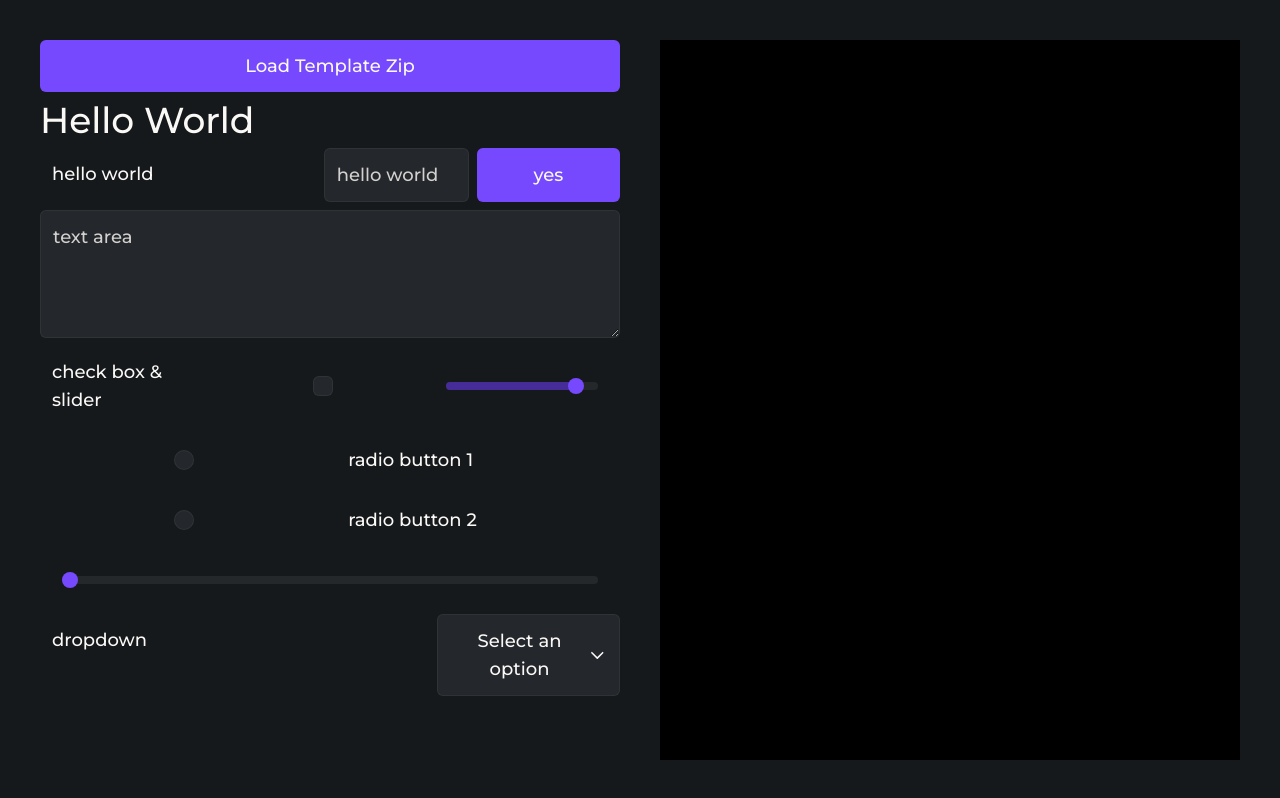
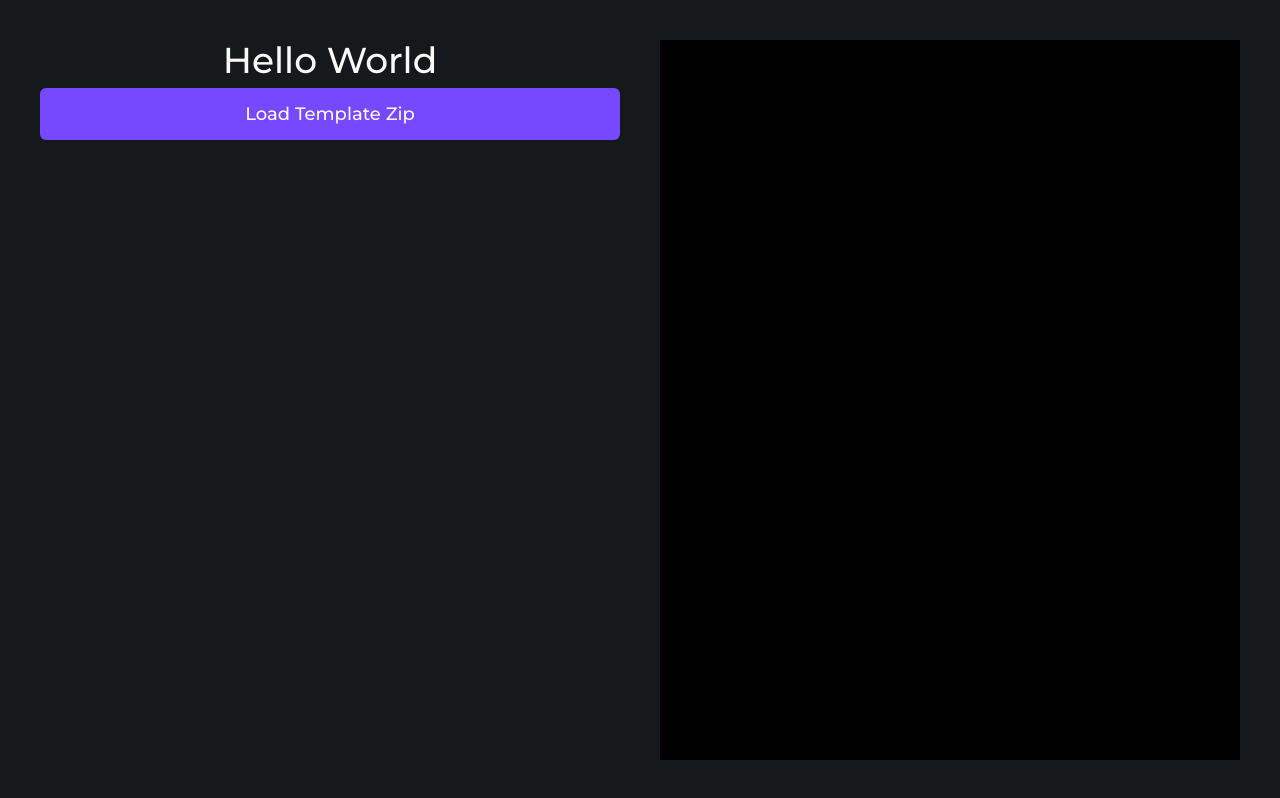
Before and after one commit to muscaa/cv-maker, a Next.js app: page / in a window 1280 px wide. Built offline with nearby package versions, Linux system fonts and the light colour scheme.

Commit message:
Components refactorization

```diff
--- a/src/app/components/Button.tsx
+++ b/src/app/components/Button.tsx
@@ -1,25 +1,23 @@
 import React from "react";
 
 export interface ButtonProps {
-    id?: string;
-    type?: "submit" | "reset" | "button";
+    text: string;
     disabled?: boolean;
-    onClick?: () => void;
-    className?: string;
-    text: string;
+    onAction?: () => void;
 }
 
 export default function Button(props: ButtonProps) {
     return (
         <button
-            id={props.id}
-            type={props.type}
-            disabled={props.disabled}
-            onClick={props.onClick}
-            className={`appearance-none outline-none w-full p-3 bg-primary disabled:bg-background-4 rounded-md
+            type="button"
+            className="
+                appearance-none outline-none p-3 bg-primary disabled:bg-background-4 rounded-md
                 transition-colors duration-200 ease-in-out hover:bg-primary-light disabled:hover:bg-background-4
                 active:bg-primary
-                ${props.className}`}
+                size-full
+            "
+            disabled={props.disabled}
+            onClick={props.onAction}
         >
             {props.text}
         </button>
--- a/src/app/components/CheckBoxButton.tsx
+++ b/src/app/components/CheckBoxButton.tsx
@@ -1,11 +1,11 @@
 export interface CheckBoxButtonProps {
     checked?: boolean;
-    onChange?: React.ChangeEventHandler<HTMLInputElement>;
+    onAction?: (checked: boolean) => void;
 }
 
 export default function CheckBoxButton(props: CheckBoxButtonProps) {
     return (
-        <div className="flex p-4 w-full justify-center items-center relative">
+        <div className="flex relative size-full">
             <input
                 type="checkbox"
                 className="
@@ -16,13 +16,14 @@ export default function CheckBoxButton(props: CheckBoxButtonProps) {
                     transition-colors duration-200 ease-in-out
                 "
                 checked={props.checked}
-                onChange={props.onChange}
+                onChange={(event) => props.onAction?.(event.target.checked)}
             />
             <div
                 className="
-                    absolute pointer-events-none
+                    absolute w-5 h-5 pointer-events-none
                     text-text-1 opacity-0 scale-0 peer-checked:opacity-100 peer-checked:scale-100
                     transition-all duration-200 ease-in-out
+                    flex justify-center items-center
                 "
             >
                 <svg
--- a/src/app/components/Dropdown.tsx
+++ b/src/app/components/Dropdown.tsx
@@ -7,7 +7,7 @@ import {
 export interface DropdownProps {
     options: string[];
     selected: number;
-    onSelect?: (option: string, index: number) => void;
+    onAction?: (option: string, index: number) => void;
 }
 
 export default function Dropdown(props: DropdownProps) {
@@ -19,7 +19,7 @@ export default function Dropdown(props: DropdownProps) {
         setCurrentValue(option);
         setIsOpen(false);
 
-        props.onSelect?.(option, index);
+        props.onAction?.(option, index);
     };
 
     useEffect(() => {
@@ -34,16 +34,16 @@ export default function Dropdown(props: DropdownProps) {
     }, []);
 
     return (
-        <div ref={ref} className="w-full relative">
+        <div ref={ref} className="relative size-full">
             <button
                 type="button"
-                onClick={() => setIsOpen(!isOpen)}
                 className="
                     appearance-none outline-none w-full p-3
                     flex items-center justify-between
                     bg-background-4 bg-opacity-25 rounded-md
                     border border-background-4 border-opacity-25
                 "
+                onClick={() => setIsOpen(!isOpen)}
             >
                 {currentValue || "Select an option"}
                 <svg
--- a/src/app/components/Empty.tsx
+++ b/src/app/components/Empty.tsx
@@ -1,5 +1,5 @@
 export default function Empty() {
     return (
-        <div className="w-full"></div>
+        <div className="size-full"></div>
     );
 }
--- a/src/app/components/InputArea.tsx
+++ b/src/app/components/InputArea.tsx
@@ -1,22 +1,19 @@
 export interface InputAreaProps {
-    id?: string;
-    name?: string;
     placeholder?: string;
-    className?: string;
-    onChange?: React.ChangeEventHandler<HTMLTextAreaElement>;
+    onAction?: (text: string) => void;
 }
 
 export default function InputArea(props: InputAreaProps) {
     return (
         <textarea
-            id={props.id}
-            name={props.name}
-            placeholder={props.placeholder}
-            className={`appearance-none outline-none min-h-32 w-full p-3 placeholder-text-2
+            className="
+                appearance-none outline-none min-h-32 p-3 placeholder-text-2
                 bg-background-4 bg-opacity-25 rounded-md
                 border border-background-4 border-opacity-25
-                ${props.className}`}
-            onChange={props.onChange}
+                size-full
+            "
+            placeholder={props.placeholder}
+            onChange={(event) => props.onAction?.(event.target.value)}
         />
     );
 }
--- a/src/app/components/InputField.tsx
+++ b/src/app/components/InputField.tsx
@@ -1,24 +1,20 @@
 export interface InputFieldProps {
-    id?: string;
-    type?: string;
-    name?: string;
     placeholder?: string;
-    className?: string;
-    onChange?: React.ChangeEventHandler<HTMLInputElement>;
+    onAction?: (text: string) => void;
 }
 
 export default function InputField(props: InputFieldProps) {
     return (
         <input
-            id={props.id}
-            type={props.type}
-            name={props.name}
-            placeholder={props.placeholder}
-            className={`appearance-none outline-none w-full p-3 placeholder-text-2
+            type="text"
+            className="
+                appearance-none outline-none p-3 placeholder-text-2
                 bg-background-4 bg-opacity-25 rounded-md
                 border border-background-4 border-opacity-25
-                ${props.className}`}
-            onChange={props.onChange}
+                size-full
+            "
+            placeholder={props.placeholder}
+            onChange={(event) => props.onAction?.(event.target.value)}
         />
     );
 }
--- a/src/app/components/Layout.tsx
+++ b/src/app/components/Layout.tsx
@@ -1,42 +1,60 @@
 export interface LayoutProps {
     children: React.ReactNode;
+    alignX?: "left" | "center" | "right";
+    alignY?: "top" | "center" | "bottom";
 }
 
-export interface FlexProps extends LayoutProps {
+const alignXs = {
+    left: "justify-start",
+    center: "justify-center",
+    right: "justify-end",
+};
+const alignYs = {
+    top: "items-start",
+    center: "items-center",
+    bottom: "items-end",
+};
 
-}
+export function Min(props: LayoutProps) {
+    const alignX = props.alignX ? alignXs[props.alignX] : "";
+    const alignY = props.alignY ? alignYs[props.alignY] : "";
 
-export function Rows(props: FlexProps) {
     return (
-        <div className="flex flex-row gap-2">
+        <div className={`flex gap-2 ${alignX} ${alignY}`}>
             {props.children}
         </div>
     );
 }
 
-export function Cols(props: FlexProps) {
+export function Max(props: LayoutProps) {
+    const alignX = props.alignX ? alignXs[props.alignX] : "";
+    const alignY = props.alignY ? alignYs[props.alignY] : "";
+
     return (
-        <div className="flex flex-col gap-2">
+        <div className={`flex size-full gap-2 ${alignX} ${alignY}`}>
             {props.children}
         </div>
     );
 }
 
-export interface GridProps extends LayoutProps {
-    rows: number;
-    cols: number;
-}
+export function Rows(props: LayoutProps) {
+    const alignX = props.alignX ? alignXs[props.alignX] : "";
+    const alignY = props.alignY ? alignYs[props.alignY] : "";
 
-export function Grid(props: GridProps) {
     return (
-        <div
-            className="grid gap-2"
-            style={{
-                gridTemplateRows: `repeat(${props.rows}, minmax(0, 1fr))`,
-                gridTemplateColumns: `repeat(${props.cols}, minmax(0, 1fr))`
-            }}
-        >
+        <div className={`flex flex-row size-full gap-2 ${alignX} ${alignY}`}>
             {props.children}
         </div>
     );
 }
+
+export function Cols(props: LayoutProps) {
+    const alignX = props.alignX ? alignXs[props.alignX] : "";
+    const alignY = props.alignY ? alignYs[props.alignY] : "";
+
+    return (
+        <div className={`flex flex-col size-full gap-2 ${alignX} ${alignY}`}>
+            {props.children}
+        </div>
+    );
+}
--- a/src/app/components/RadioButton.tsx
+++ b/src/app/components/RadioButton.tsx
@@ -1,12 +1,12 @@
 export interface RadioButtonProps {
-    name?: string;
+    group?: string;
     checked?: boolean;
-    onChange?: React.ChangeEventHandler<HTMLInputElement>;
+    onAction?: (checked: boolean) => void;
 }
 
 export default function RadioButton(props: RadioButtonProps) {
     return (
-        <div className="flex p-4 w-full justify-center items-center relative">
+        <div className="flex relative size-full">
             <input
                 type="radio"
                 className="
@@ -16,18 +16,25 @@ export default function RadioButton(props: RadioButtonProps) {
                     checked:border-primary
                     transition-colors duration-200 ease-in-out
                 "
-                name={props.name}
+                name={props.group}
                 checked={props.checked}
-                onChange={props.onChange}
+                onChange={(event) => props.onAction?.(event.target.checked)}
             />
             <div
                 className="
-                    absolute pointer-events-none
-                    bg-primary opacity-0 scale-0 peer-checked:opacity-100 peer-checked:scale-100
-                    w-3 h-3 rounded-full
+                    absolute w-5 h-5 pointer-events-none
+                    opacity-0 scale-0 peer-checked:opacity-100 peer-checked:scale-100
                     transition-all duration-200 ease-in-out
+                    flex justify-center items-center
                 "
             >
+                <div
+                    className="
+                        bg-primary
+                        w-2.5 h-2.5 rounded-full
+                    "
+                >
+                </div>
             </div>
         </div>
     );
--- a/src/app/components/Slider.tsx
+++ b/src/app/components/Slider.tsx
@@ -5,19 +5,19 @@ export interface SliderProps {
     max: number;
     value: number;
     step?: number;
-}
-
-function calcSliderBackground(props: SliderProps, value: number) {
-    const progress = ((value - props.min) / (props.max - props.min)) * 100;
-    return `linear-gradient(to right, var(--primary-dark) ${progress}%, transparent ${progress}%)`;
+    onAction?: (value: number) => void;
 }
 
 export default function Slider(props: SliderProps) {
     const ref = useRef<HTMLInputElement>(null);
 
+    const calcSliderBackground = (props: SliderProps, value: number) => {
+        const progress = ((value - props.min) / (props.max - props.min)) * 100;
+        return `linear-gradient(to right, var(--primary-dark) ${progress}%, transparent ${progress}%)`;
+    };
+
     return (
-        <div className="flex p-[1.375rem] w-full">
-            <div className="flex w-full justify-center items-center relative">
+        <div className="flex py-1 min-w-4 size-full relative">
             <div
                 className="
                     w-full h-2 rounded-full
@@ -45,9 +45,10 @@ export default function Slider(props: SliderProps) {
                     if (ref.current) {
                         ref.current.style.background = calcSliderBackground(props, value);
                     }
+
+                    props.onAction?.(value);
                 }}
             />
         </div>
-        </div>
     );
 }
--- a/src/app/components/Text.tsx
+++ b/src/app/components/Text.tsx
@@ -4,7 +4,7 @@ export interface TextProps {
 
 export default function Text(props: TextProps) {
     return (
-        <p className="p-3 w-full">
+        <p className="size-full flex-shrink flex-grow">
             {props.text}
         </p>
     );
--- a/src/app/components/Title.tsx
+++ b/src/app/components/Title.tsx
@@ -4,7 +4,7 @@ export interface TitleProps {
 
 export default function Title(props: TitleProps) {
     return (
-        <h2>
+        <h2 className="size-full">
             {props.text}
         </h2>
     );
--- a/src/app/sections/CVMakerSection.tsx
+++ b/src/app/sections/CVMakerSection.tsx
@@ -2,19 +2,26 @@ import * as Utils from "../Utils";
 import * as Layout from "../components/Layout";
 import Button from "../components/Button";
 import Title from "../components/Title";
-import Text from "../components/Text";
+/*import Text from "../components/Text";
 import InputField from "../components/InputField";
 import InputArea from "../components/InputArea";
 import Empty from "../components/Empty";
 import CheckBoxButton from "../components/CheckBoxButton";
 import RadioButton from "../components/RadioButton";
 import Slider from "../components/Slider";
-import Dropdown from "../components/Dropdown";
+import Dropdown from "../components/Dropdown";*/
 
 export default function CVMakerSection() {
     return (
         <section className="flex flex-col gap-2">
-            <Button text="Load Template Zip" onClick={async () => {
+            <Layout.Min>
+                <Layout.Cols>
+                    <Layout.Max alignX="center" alignY="center">
+                        <Layout.Min>
+                            <Title text="Hello World" />
+                        </Layout.Min>
+                    </Layout.Max>
+                    <Button text="Load Template Zip" onAction={async () => {
                         const file = await Utils.loadFile(".zip");
                         const unzipped = await Utils.readZip(file);
                         const template = await unzipped.file("template.js")?.async("string");
@@ -22,35 +29,8 @@ export default function CVMakerSection() {
 
                         console.log(script);
                     }} />
-            <Title text="Hello World" />
-            <Layout.Rows>
-                <Text text="hello world" />
-                <Empty />
-                <InputField placeholder="hello world" />
-                <Button text="yes"/>
-            </Layout.Rows>
-            <InputArea placeholder="text area" />
-            <Layout.Rows>
-                <Text text="check box & slider" />
-                <CheckBoxButton />
-                <Slider min={0} max={10} value={9} step={1} />
-            </Layout.Rows>
-            <Layout.Cols>
-                <Layout.Rows>
-                    <RadioButton name="hello" />
-                    <Text text="radio button 1" />
-                </Layout.Rows>
-                <Layout.Rows>
-                    <RadioButton name="hello" />
-                    <Text text="radio button 2" />
-                </Layout.Rows>
                 </Layout.Cols>
-            <Slider min={5} max={999999} value={5} />
-            <Layout.Rows>
-                <Text text="dropdown" />
-                <Empty />
-                <Dropdown options={[ "hello", "world" ]} selected={-1} />
-            </Layout.Rows>
+            </Layout.Min>
         </section>
     );
 }
```
Lines whose indentation alone changed are shown as unchanged.
